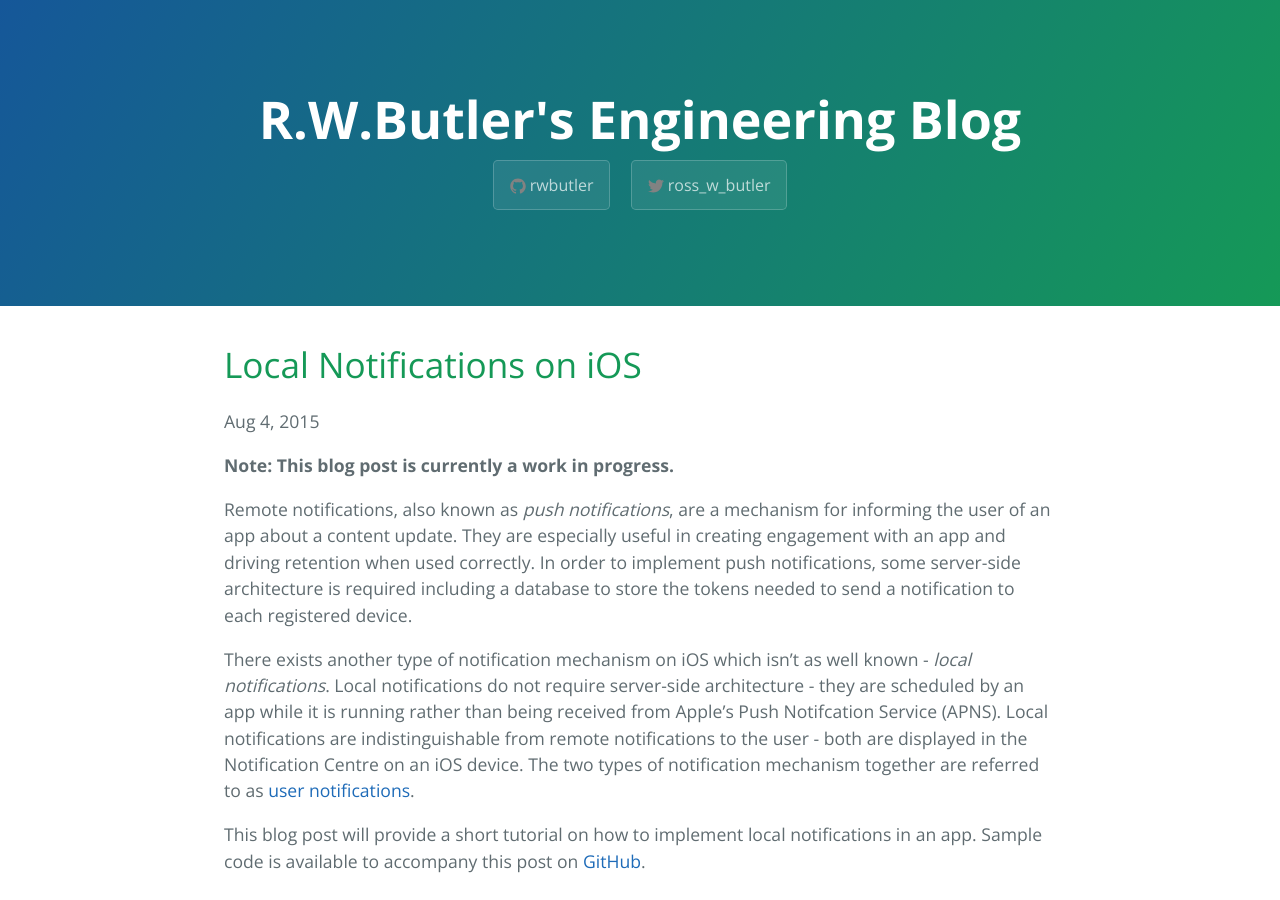
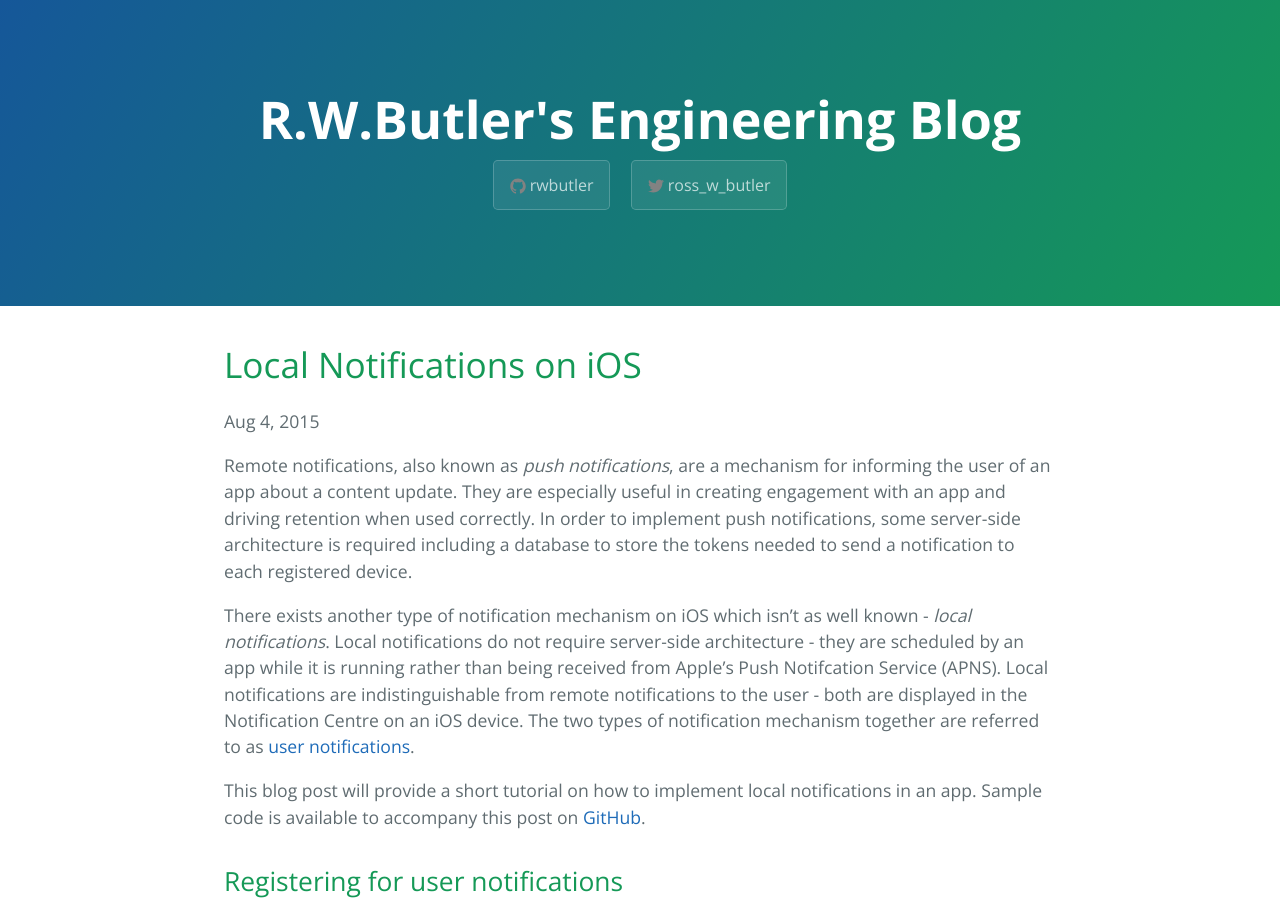
Before and after one commit to rwbutler/rwbutler.github.io, a Jekyll site: the page built from _posts/2015-08-04-local-notifications-on-ios.markdown, in a window 1280 px wide and 900 px high. Built offline with Jekyll 4.4.1, drawn with Linux system fonts in a browser that asks for light colours.

Commit message:
Remove work in progress message

```diff
--- a/_posts/2015-08-04-local-notifications-on-ios.markdown
+++ b/_posts/2015-08-04-local-notifications-on-ios.markdown
@@ -4,8 +4,6 @@ title:  "Local Notifications on iOS"
 date:   2015-08-04 22:30:35
 categories: ios local notifications
 ---
-
-**Note: This blog post is currently a work in progress.**
 
 Remote notifications, also known as *push notifications*, are a mechanism for informing the user of an app about a content update. They are especially useful in creating engagement with an app and driving retention when used correctly. In order to implement push notifications, some server-side architecture is required including a database to store the tokens needed to send a notification to each registered device.
 
```
